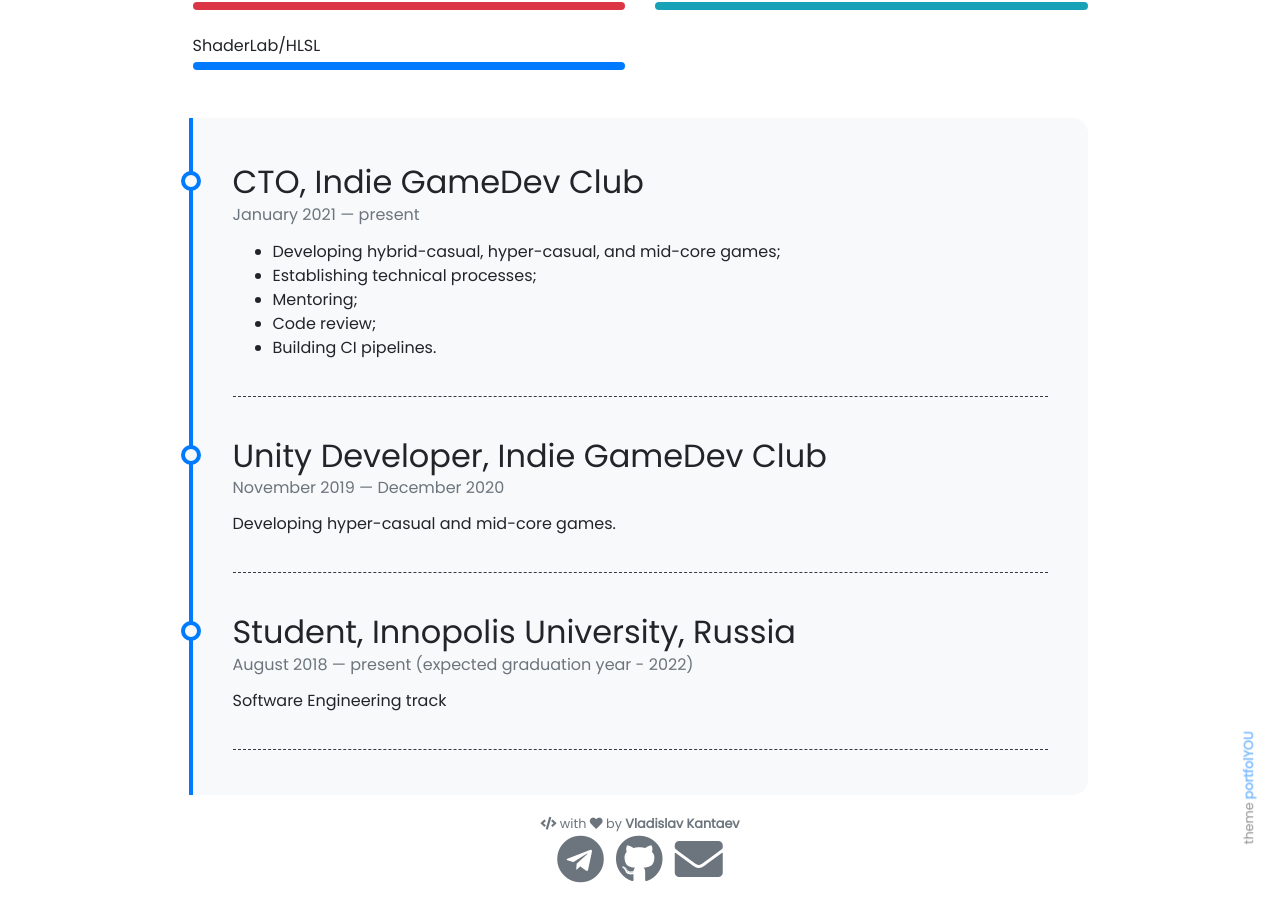
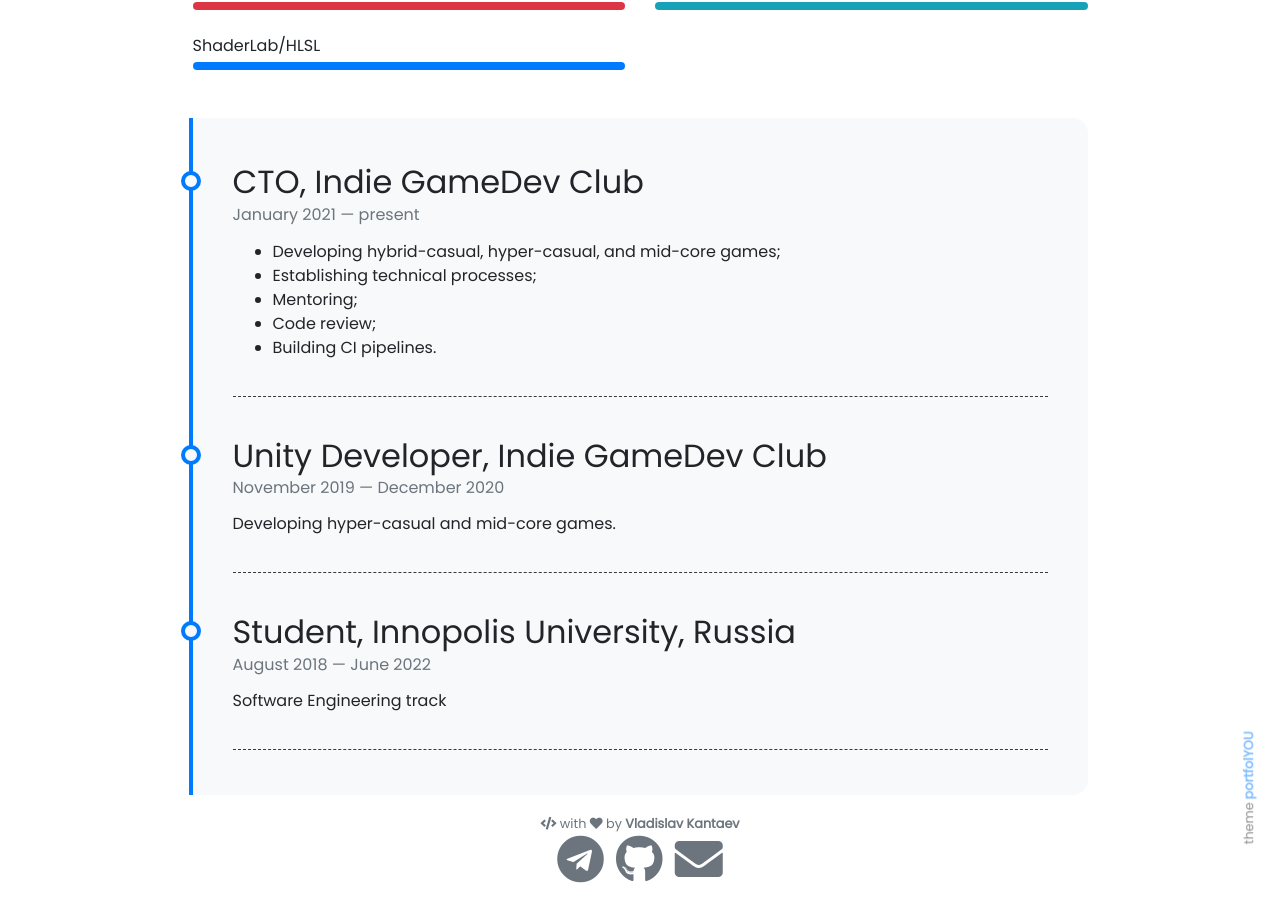
Before and after one commit to Delt06/page, a Jekyll site: the page built from pages/index.md, in a window 1280 px wide and 900 px high, scrolled down 760 px. Built offline with Jekyll 4.4.1, drawn with Linux system fonts in a browser that asks for light colours; nearby versions of some CDN libraries.

Commit message:
Update timeline.yml

```diff
--- a/_data/timeline.yml
+++ b/_data/timeline.yml
@@ -19,5 +19,5 @@
 
 - title: Student, Innopolis University, Russia
   from: August 2018
-  to: present (expected graduation year - 2022)
+  to: June 2022
   description: Software Engineering track
```
